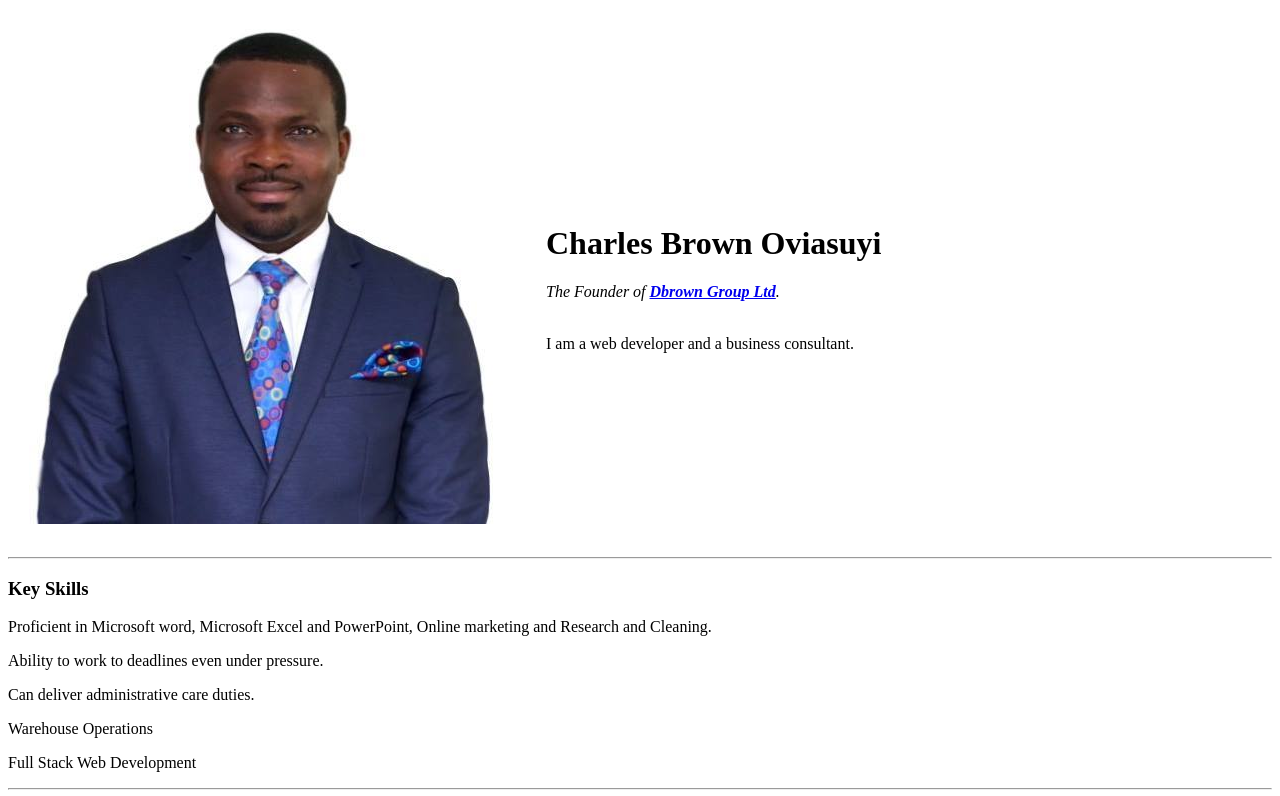
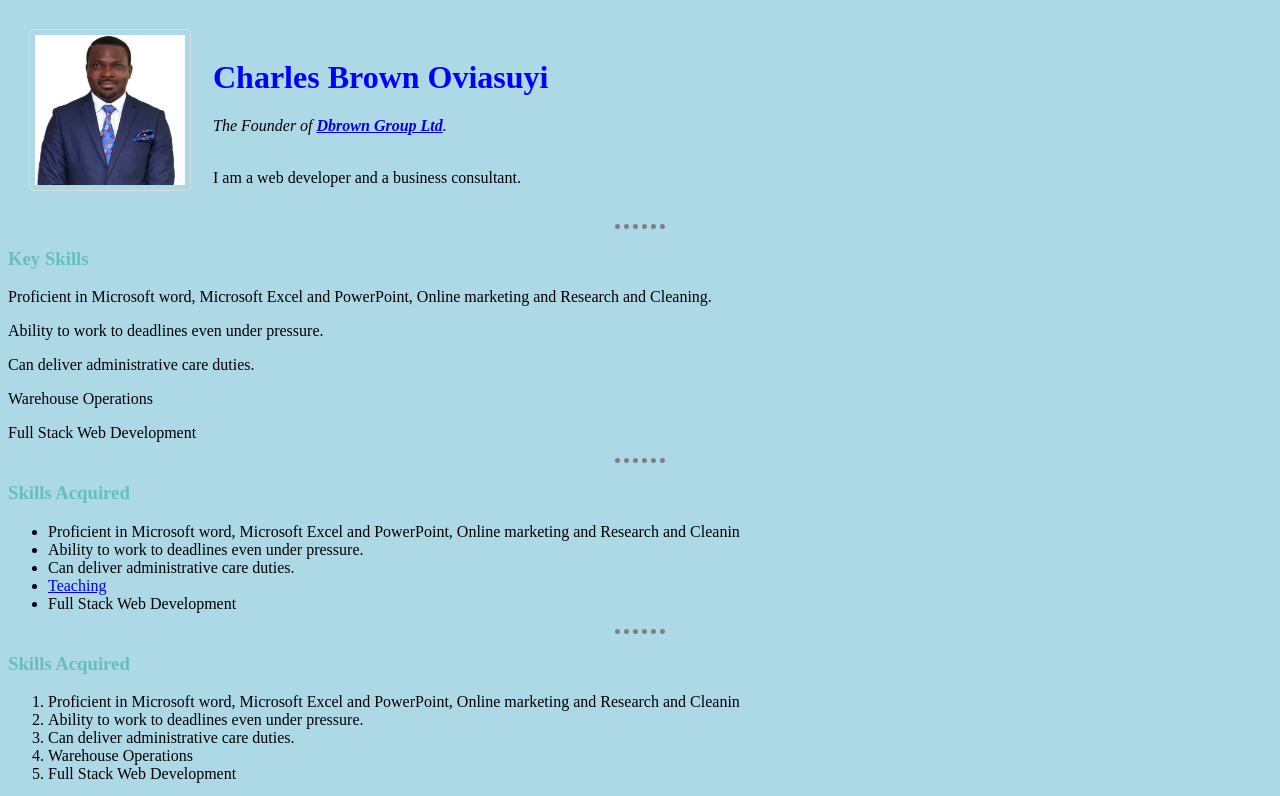
Before and after one commit to charlesbro/cv, a plain HTML site: page index.html in a window 1280 px wide. Shown: the top 796 px of the page. Drawn offline with Linux system fonts and the light colour scheme.

Commit message:
Add initial cv website

```diff
--- /dev/null
+++ b/css/styles.css
@@ -0,0 +1,45 @@
+body {
+  background-color: lightblue;
+}
+hr {
+  border-style: dotted none none;
+  border-color: grey;
+  border-width: 5px;
+  height: 0px;
+  width: 4%;
+}
+h3 {
+  color: #66BFBF;
+}
+h1 {
+  color: #66BFBF;
+}
+
+#heading01 {
+  color: Blue;
+}
+/*
+
+img {
+    border: 1px solid #ddd;
+    border-radius: 4px;
+    padding: 5px;
+    width: 150px;
+}
+
+
+img:hover {
+    box-shadow: 0 0 2px 1px rgba(0, 140, 186, 0.5);
+}
+*/
+.charles {
+    border: 1px solid #ddd;
+    border-radius: 4px;
+    padding: 5px;
+    width: 150px;
+}
+
+
+.charles:hover {
+    box-shadow: 0 0 2px 1px rgba(0, 140, 186, 0.5);
+}
--- a/index.html
+++ b/index.html
@@ -4,14 +4,15 @@
 <head>
   <meta charset="utf-8">
   <title>Charles Brown Personal Site</title>
+  <link rel="stylesheet" href="css/styles.css">
 </head>
 
 <body>
   <table cellspacing="20">
     <tr>
-      <td><img src="images\charlesfb.jpg" alt="Charles Brown Oviasuyi Profile Picture"></td>
+      <td><img class="charles" src="images\charlesfb.jpg" alt="Charles Brown Oviasuyi Profile Picture"></td>
       <td>
-        <h1>Charles Brown Oviasuyi</h1>
+        <h1 id="heading01">Charles Brown Oviasuyi</h1>
         <p>
           <em>The Founder of <strong><a href="https://beta.companieshouse.gov.uk/company/11696047">Dbrown Group Ltd</a></strong>.</em>
         </p><br />
@@ -74,7 +75,7 @@
     <li>Warehouse Operations</li>
     <li>Full Stack Web Development</li>
   </ol>
-  <a download href="Videos\[Stop Giving to the Rich part2] Pastor Charles Oviasuyi.mp4">Download My Video</a>
+  <a download href="">Download My Video</a>
   <p>
     <a href="Contactme.html">Click Here To Contact Me</a>
   </p>
```
Also changed, not shown: Contactme.html (+1 -0 lines).
